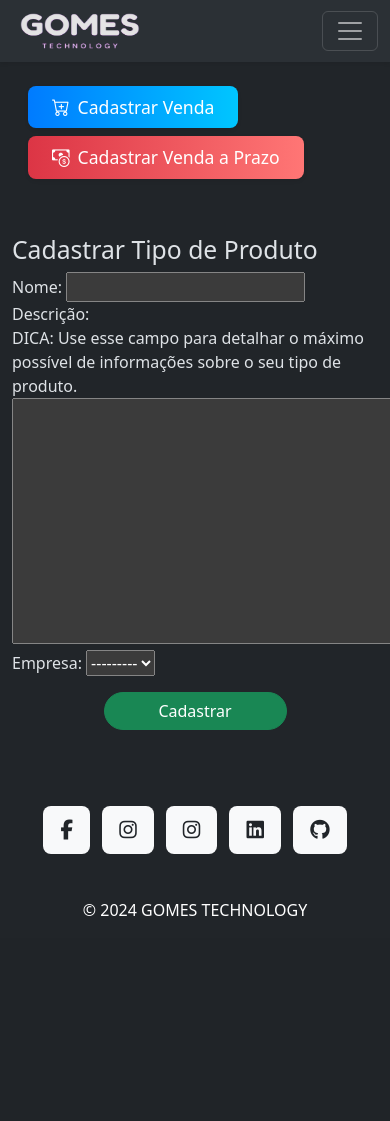
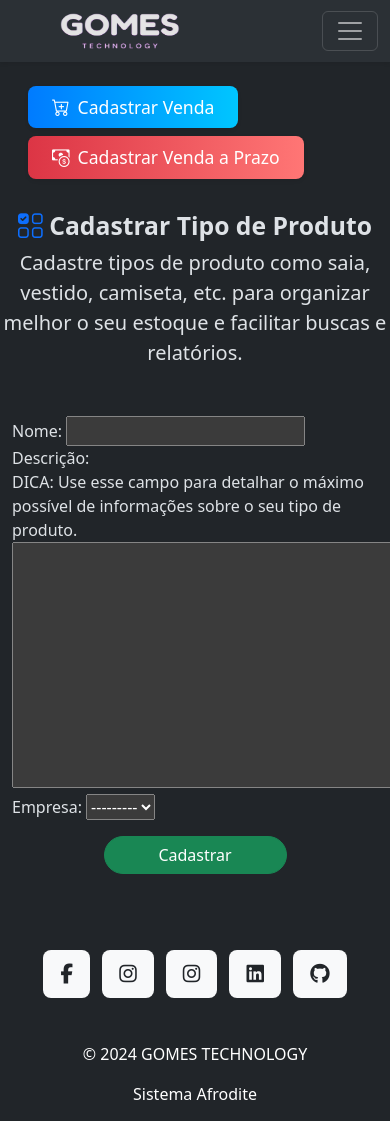
Before and after one commit to GomesMilla/ControleEstoque, a Django app: page /core/cadastrar_tipo_produto/ in a window 390 px wide; the page is wider, and only the part inside the window is pictured. Before the commit the page ends 916 px from the top of that part, so only its background shows below. Run offline with Django 5.2, Linux system fonts and the light colour scheme; the visitor is signed in with stand-in values (Sample User, id 1); data that the repository does not hold is empty; some libraries are stand-ins or nearby versions.

Commit message:
:pushpin: Melhorias na identidade visual do meu sistema nas funcionalidades vinculadas ao produto

```diff
--- a/templates/base/index.html
+++ b/templates/base/index.html
@@ -82,13 +82,12 @@
 
         <nav class="navbar navbar-expand-lg bg-body-tertiary mb-3 shadow-sm {% if objuser and objuser.empresa.color %} cor-menu {% endif %}">
             <div class="container-fluid">
-                <a class="navbar-brand ms-2 d-flex align-items-center" href="{% url 'inicio' %}">
+                <a class="navbar-brand ms-5 d-flex align-items-center" href="{% url 'inicio' %}">
                     {% if objuser and objuser.empresa.logo %}
                         <img src="{{objuser.empresa.logo.url}}" alt="Logo" width="120" height="36" class="d-inline-block align-text-top me-2">
                     {% else %}
                         <img src="{% static 'images/logobrancaq.png' %}" alt="Logo" width="120" height="36" class="d-inline-block align-text-top me-2">
                     {% endif %}
-                    <span class="fw-bold d-none d-md-inline" style="font-family: 'Roboto Slab', serif; font-size: 1.2rem;">Afrodite</span>
                 </a>
                 <button class="navbar-toggler" type="button" data-bs-toggle="collapse" data-bs-target="#navbarNavDropdown" aria-controls="navbarNavDropdown" aria-expanded="false" aria-label="Toggle navigation">
                     <span class="navbar-toggler-icon"></span>
@@ -443,6 +442,7 @@
             </div>
             <footer class="page-footer font-small bg-dark">
                 <div class="footer-copyright text-center py-3 text-white">© 2024 GOMES TECHNOLOGY</div>
+                <span class="footer-copyright text-center py-3 text-white">Sistema Afrodite</span>
             </footer>
         </footer>
         <script>
--- a/templates/core/fornecedores/criar.html
+++ b/templates/core/fornecedores/criar.html
@@ -2,8 +2,12 @@
 {% load static bootstrap %}
 {% block conteudo %}
 
+    <div class="text-center mb-4">
+        <h2 class="fw-bold"><i class="bi bi-truck text-primary"></i> Cadastrar Fornecedor</h2>
+        <p class="lead">Adicione novos fornecedores ao sistema para facilitar o controle de compras e o relacionamento com parceiros.</p>
+    </div>
+
     <div class="container mt-5">
-        <h2>Cadastrar Fornecedor</h2>
         <form method="post">
             {% csrf_token %}
             {{form.media}}
--- a/templates/core/fornecedores/listar.html
+++ b/templates/core/fornecedores/listar.html
@@ -1,6 +1,11 @@
 {% extends "base/index.html" %}
 {% load static bootstrap %}
 {% block conteudo %}
+
+<div class="text-center mb-4">
+    <h2 class="fw-bold"><i class="bi bi-truck text-primary"></i> Listagem de Fornecedores</h2>
+    <p class="lead">Gerencie seus fornecedores e mantenha o cadastro sempre atualizado para garantir o melhor relacionamento e controle de compras.</p>
+</div>
 
 <div class="container mt-5">
     <a href="{% url 'cadastrar_fornecedor' %}" class="btn btn-success mb-5">Cadastrar Fornecedor</a>
--- a/templates/core/marca/criar.html
+++ b/templates/core/marca/criar.html
@@ -2,8 +2,12 @@
 {% load static bootstrap %}
 {% block conteudo %}
 
+    <div class="text-center mb-4">
+        <h2 class="fw-bold"><i class="bi bi-tags text-primary"></i> Cadastrar Marca</h2>
+        <p class="lead">Adicione novas marcas ao seu catálogo para diversificar e valorizar sua oferta de produtos.</p>
+    </div>
+
     <div class="container mt-5">
-        <h2>Cadastrar Marca</h2>
         <form method="post">
             {% csrf_token %}
             {{form.media}}
--- a/templates/core/marca/listar.html
+++ b/templates/core/marca/listar.html
@@ -1,6 +1,11 @@
 {% extends "base/index.html" %}
 {% load static bootstrap %}
 {% block conteudo %}
+
+    <div class="text-center mb-4">
+        <h2 class="fw-bold"><i class="bi bi-tags text-primary"></i> Listagem de Marcas</h2>
+        <p class="lead">Gerencie as marcas dos seus produtos para facilitar a identificação, organização e análise de vendas.</p>
+    </div>
 
     <div class="container mt-5">
         <a href="{% url 'cadastrar_marca' %}" class="btn btn-success mb-5">Cadastrar Marcas</a>
--- a/templates/core/tamanho/criar.html
+++ b/templates/core/tamanho/criar.html
@@ -2,8 +2,12 @@
 {% load static bootstrap %}
 {% block conteudo %}
 
+    <div class="text-center mb-4">
+        <h2 class="fw-bold"><i class="bi bi-arrows-expand text-primary"></i> Cadastrar Tamanho</h2>
+        <p class="lead">Cadastre novos tamanhos para ampliar as opções dos seus produtos e atender melhor seus clientes.</p>
+    </div>
+
     <div class="container mt-5">
-        <h2>Cadastrar Tamanho de Produto</h2>
         <form method="post">
             {% csrf_token %}
             {{form.media}}
--- a/templates/core/tamanho/listar.html
+++ b/templates/core/tamanho/listar.html
@@ -1,6 +1,11 @@
 {% extends "base/index.html" %}
 {% load static bootstrap %}
 {% block conteudo %}
+
+    <div class="text-center mb-4">
+        <h2 class="fw-bold"><i class="bi bi-arrows-expand text-primary"></i> Listagem de Tamanhos</h2>
+        <p class="lead">Visualize e gerencie os tamanhos disponíveis para seus produtos, garantindo organização e padronização no estoque.</p>
+    </div>
 
     <div class="container mt-5">
         <a href="{% url 'cadastrar_tamanho' %}" class="btn btn-success mb-5">Cadastrar Tamanho</a>
--- a/templates/core/tipoproduto/criar.html
+++ b/templates/core/tipoproduto/criar.html
@@ -2,8 +2,12 @@
 {% load static bootstrap %}
 {% block conteudo %}
 
+    <div class="text-center mb-4">
+        <h2 class="fw-bold"><i class="bi bi-ui-checks-grid text-primary"></i> Cadastrar Tipo de Produto</h2>
+        <p class="lead">Cadastre tipos de produto como saia, vestido, camiseta, etc. para organizar melhor o seu estoque e facilitar buscas e relatórios.</p>
+    </div>
+
     <div class="container mt-5">
-        <h2>Cadastrar Tipo de Produto</h2>
         <form method="post">
             {% csrf_token %}
             {{form.media}}
--- a/templates/core/tipoproduto/listar.html
+++ b/templates/core/tipoproduto/listar.html
@@ -1,6 +1,11 @@
 {% extends "base/index.html" %}
 {% load static bootstrap %}
 {% block conteudo %}
+
+    <div class="text-center mb-4">
+        <h2 class="fw-bold"><i class="bi bi-ui-checks-grid text-primary"></i> Listagem de Tipos de Produto</h2>
+        <p class="lead">Gerencie os tipos de produto como saia, vestido, camiseta, etc. Mantenha o catálogo organizado e facilite a classificação dos seus itens.</p>
+    </div>
 
     <div class="container mt-5">
         <a href="{% url 'tipo_produto_criar' %}" class="btn btn-success mb-5">Cadastrar Tipo de Produto</a>
```
